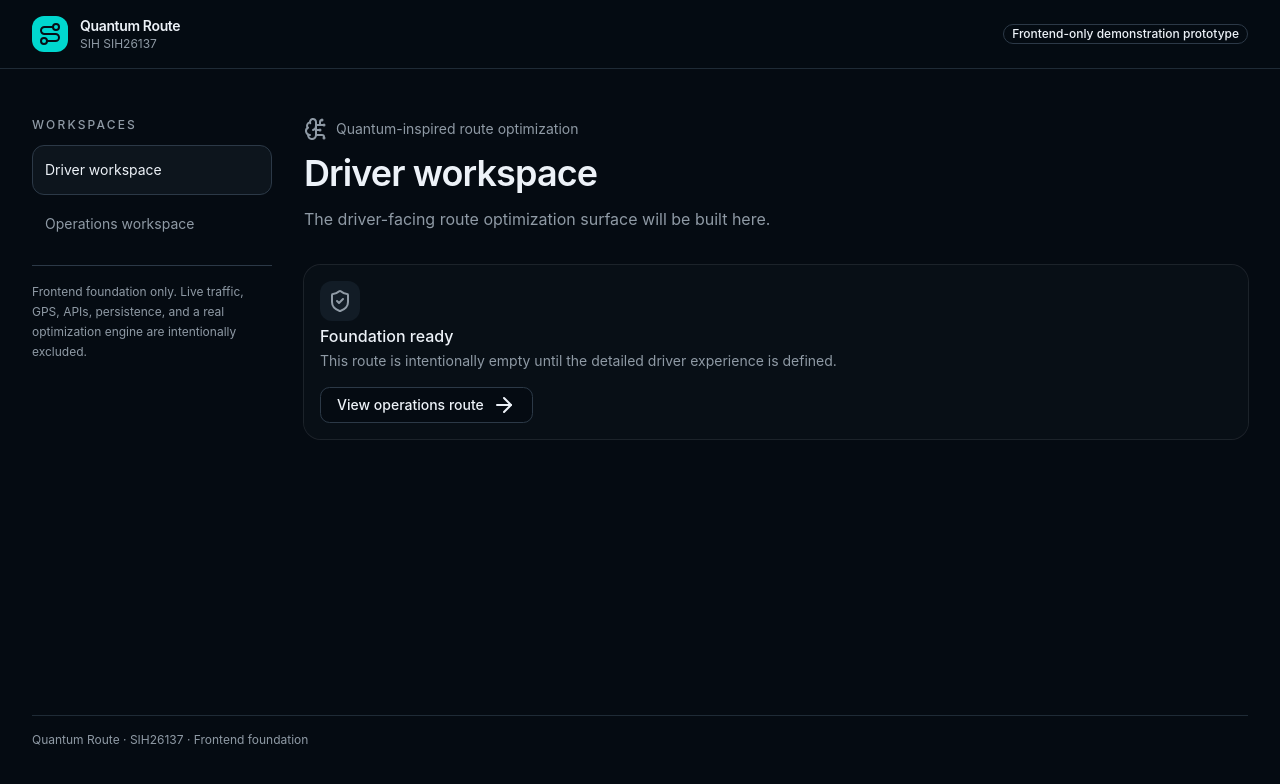
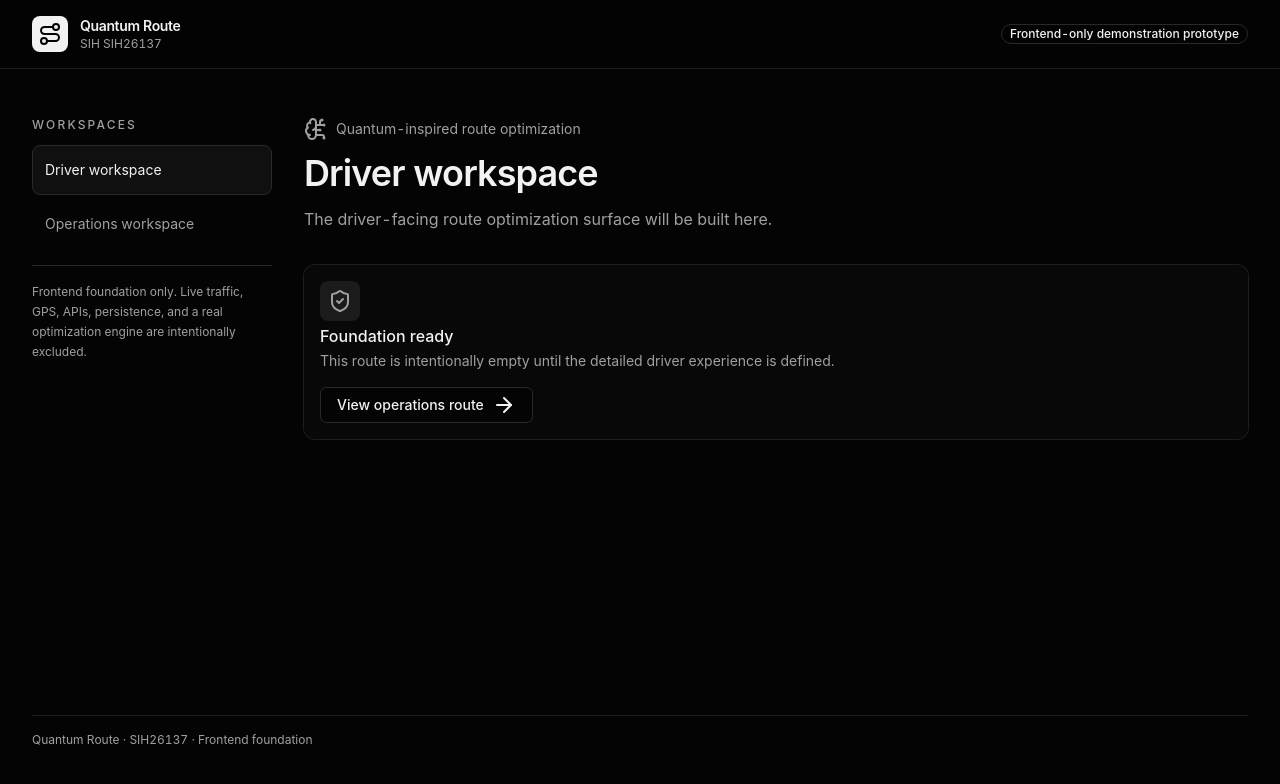
Before and after one commit to omkar-pawar10/traffic-route-optimization, a Next.js app: page /driver in a window 1280 px wide. Shown: the top 784 px of the page. Built offline with nearby package versions, Linux system fonts and the light colour scheme.

Commit message:
feat: update global color scheme to dark mode with new hex values

```diff
--- a/app/globals.css
+++ b/app/globals.css
@@ -47,38 +47,42 @@
 
 :root {
   color-scheme: dark;
-  --background: oklch(0.145 0.02 250);
-  --foreground: oklch(0.96 0.01 250);
-  --card: oklch(0.19 0.02 250);
-  --card-foreground: oklch(0.96 0.01 250);
-  --popover: oklch(0.19 0.02 250);
-  --popover-foreground: oklch(0.96 0.01 250);
-  --primary: oklch(0.78 0.16 190);
-  --primary-foreground: oklch(0.16 0.02 250);
-  --secondary: oklch(0.25 0.03 250);
-  --secondary-foreground: oklch(0.96 0.01 250);
-  --muted: oklch(0.22 0.025 250);
-  --muted-foreground: oklch(0.68 0.02 250);
-  --accent: oklch(0.25 0.04 190);
-  --accent-foreground: oklch(0.96 0.01 250);
-  --destructive: oklch(0.65 0.2 25);
-  --border: oklch(0.34 0.03 250);
-  --input: oklch(0.34 0.03 250);
-  --ring: oklch(0.78 0.16 190);
-  --chart-1: oklch(0.78 0.16 190);
-  --chart-2: oklch(0.7 0.14 150);
-  --chart-3: oklch(0.72 0.15 80);
-  --chart-4: oklch(0.68 0.18 320);
-  --chart-5: oklch(0.7 0.14 35);
-  --radius: 0.75rem;
-  --sidebar: oklch(0.17 0.02 250);
-  --sidebar-foreground: oklch(0.96 0.01 250);
-  --sidebar-primary: oklch(0.78 0.16 190);
-  --sidebar-primary-foreground: oklch(0.16 0.02 250);
-  --sidebar-accent: oklch(0.25 0.03 250);
-  --sidebar-accent-foreground: oklch(0.96 0.01 250);
-  --sidebar-border: oklch(0.34 0.03 250);
-  --sidebar-ring: oklch(0.78 0.16 190);
+  --background: #040404;
+  --foreground: #f2f2f2;
+  --card: #101010;
+  --card-foreground: #f2f2f2;
+  --popover: #151515;
+  --popover-foreground: #f2f2f2;
+  --primary: #f2f2f2;
+  --primary-foreground: #040404;
+  --secondary: #151515;
+  --secondary-foreground: #f2f2f2;
+  --muted: #1b1b1b;
+  --muted-foreground: #a0a0a0;
+  --accent: #1b1b1b;
+  --accent-foreground: #f2f2f2;
+  --destructive: #a85b5b;
+  --border: #292929;
+  --input: #292929;
+  --ring: #a0a0a0;
+  --chart-1: #a85b5b;
+  --chart-2: #c47a32;
+  --chart-3: #5c8fc7;
+  --chart-4: #6aa878;
+  --chart-5: #a0a0a0;
+  --traffic-emergency: #a85b5b;
+  --traffic-freight: #c47a32;
+  --traffic-passenger: #5c8fc7;
+  --traffic-two-wheeler: #6aa878;
+  --radius: 0.5rem;
+  --sidebar: #101010;
+  --sidebar-foreground: #f2f2f2;
+  --sidebar-primary: #f2f2f2;
+  --sidebar-primary-foreground: #040404;
+  --sidebar-accent: #1b1b1b;
+  --sidebar-accent-foreground: #f2f2f2;
+  --sidebar-border: #292929;
+  --sidebar-ring: #a0a0a0;
 }
 
 .dark {
@@ -157,7 +161,12 @@
   * {
     @apply border-border outline-ring/50;
   }
+  html {
+    font-family: Inter, ui-sans-serif, system-ui, sans-serif;
+    font-variant-numeric: tabular-nums;
+  }
   body {
     @apply bg-background text-foreground;
+    min-width: 320px;
   }
 }
--- a/app/layout.tsx
+++ b/app/layout.tsx
@@ -27,7 +27,7 @@ export const metadata: Metadata = {
 
 export const viewport: Viewport = {
   colorScheme: 'dark',
-  themeColor: '#0b0f14',
+  themeColor: '#040404',
   userScalable: false,
 }
 
```
